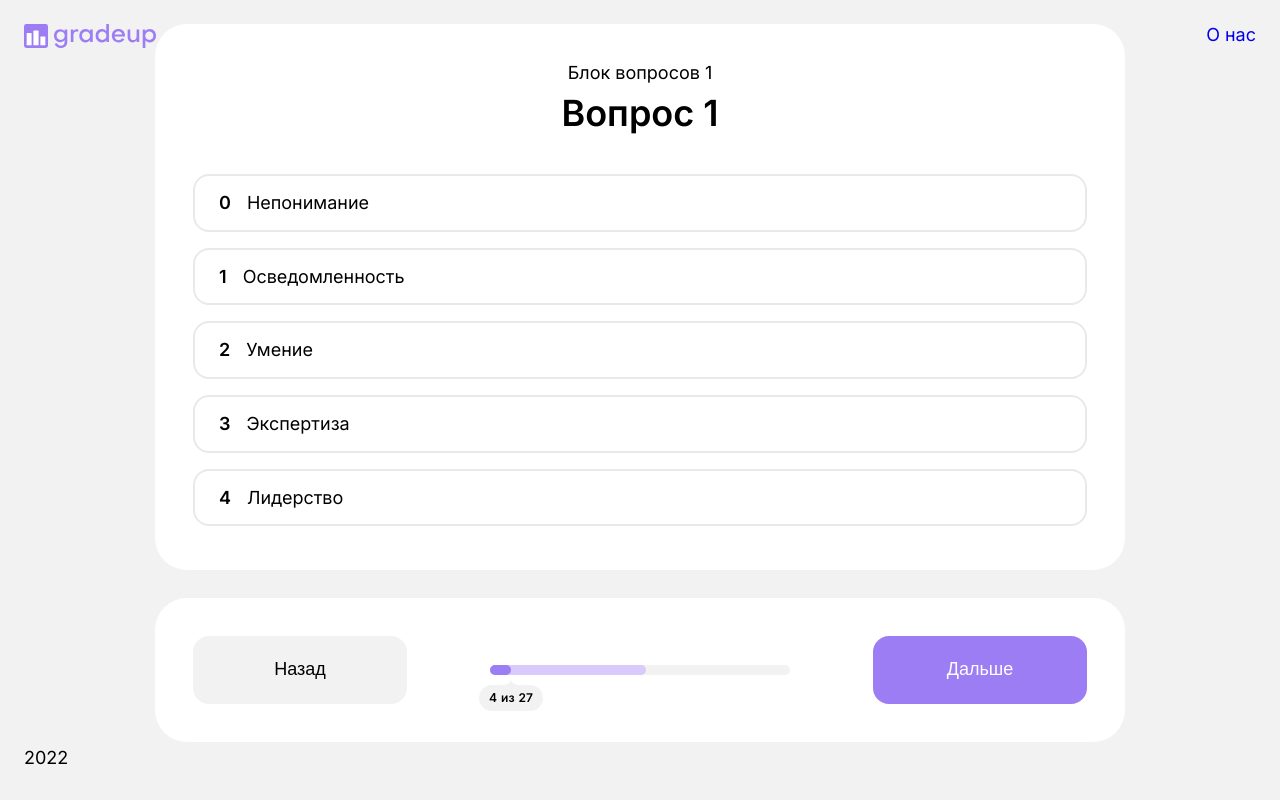
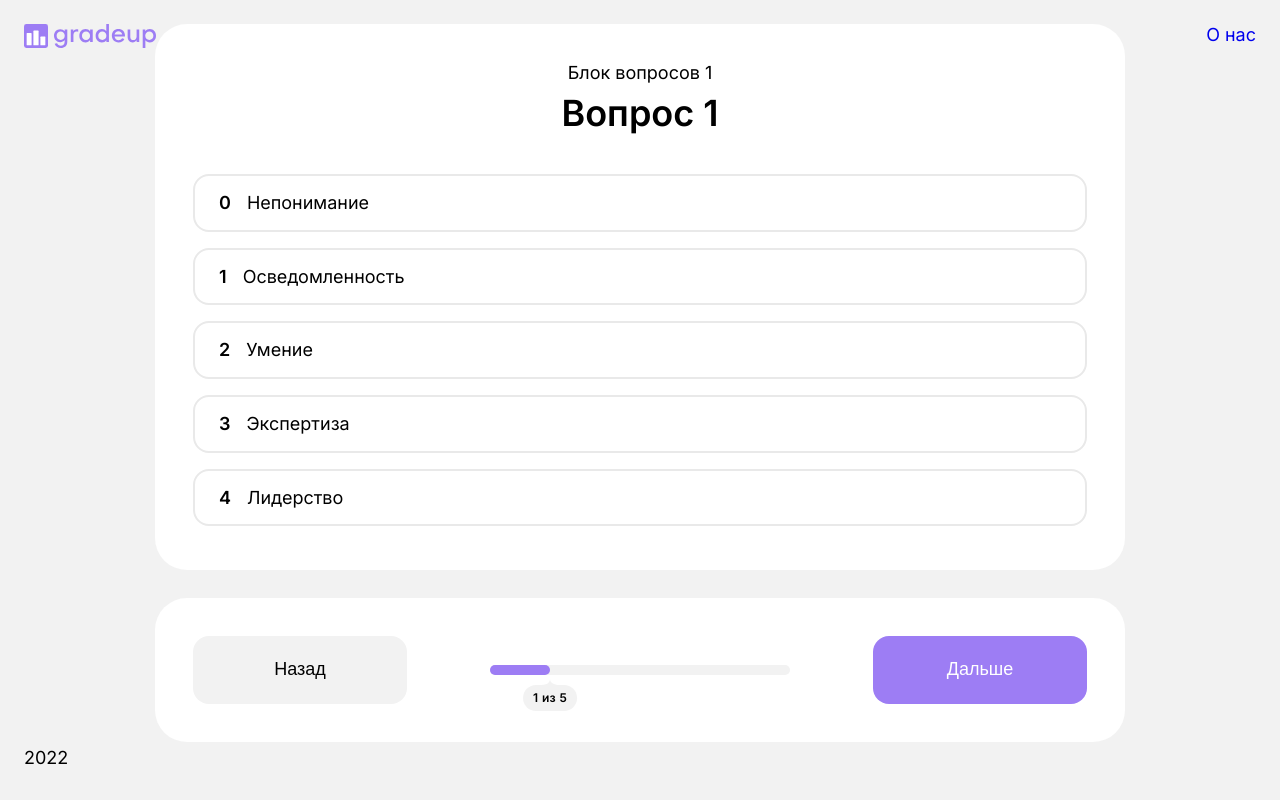
Before and after one commit to mrvotum/gradeup, an Angular app: page /questions in a window 1280 px wide. Built offline with nearby package versions, Linux system fonts and the light colour scheme.

Commit message:
Подключен прогрессбар

```diff
--- a/src/app/app.module.ts
+++ b/src/app/app.module.ts
@@ -1,5 +1,6 @@
 import { NgModule } from '@angular/core';
 import { BrowserModule } from '@angular/platform-browser';
+import { FormsModule } from '@angular/forms';
 
 import { AppRoutingModule } from './app-routing.module';
 import { AppComponent } from './app.component';
@@ -24,7 +25,8 @@ import { CardResultComponent } from './card-result/card-result.component';
   ],
   imports: [
     BrowserModule,
-    AppRoutingModule
+    AppRoutingModule,
+    FormsModule
   ],
   providers: [],
   bootstrap: [AppComponent]
--- a/src/app/card-panel/card-panel.component.html
+++ b/src/app/card-panel/card-panel.component.html
@@ -2,13 +2,13 @@
 	<button class="btn" (click)="showPrev()">Назад</button>
 	<div class="progress-bar">
 		<div class="progress-bar__wrapper">
-			<div class="progress-bar__el progress-bar__el--current" style="width: 7%;"></div>
-			<div class="progress-bar__el progress-bar__el--ready" style="width: 52%;"></div>
+			<div class="progress-bar__el progress-bar__el--current" [attr.style]="progressInfo.currentQuestionWidth" ></div>
+			<!-- <div class="progress-bar__el progress-bar__el--ready" style="width: 52%;"></div> -->
 		</div>
-		<div class="progress-bar__info" style="left: 7%;">
-			<span class="progress-bar__info-current">4</span>
+		<div class="progress-bar__info" [attr.style]="progressInfo.currentQuestionLeft">
+			<span class="progress-bar__info-current">{{ currentQuestion }}</span>
 			<span>из</span>
-			<span class="progress-bar__info-total">27</span>
+			<span id="questions-total" class="progress-bar__info-total">{{questionsCount}}</span>
 		</div>
 	</div>
 	<button class="btn btn--next" (click)="showNext()">Дальше</button>
--- a/src/app/card-panel/card-panel.component.scss
+++ b/src/app/card-panel/card-panel.component.scss
@@ -60,6 +60,7 @@
 		height: 100%;
 		width: 0;
 		border-radius: 50px;
+		transition: width 0.4s ease-in-out;
 
 		&--ready {
 			background-color: var(--color-primary--disable);
@@ -85,6 +86,7 @@
 		width: fit-content;
 		transform: translateX(-50%);
 		top: 20px;
+		transition: left 0.4s ease-in-out;
 
 		&::before {
 			position: absolute;
--- a/src/app/card-panel/card-panel.component.ts
+++ b/src/app/card-panel/card-panel.component.ts
@@ -7,21 +7,53 @@ import { Component, OnInit } from '@angular/core';
 })
 export class CardPanelComponent implements OnInit {
   cards = document.querySelectorAll('.card');
+
+  questions = document.getElementsByClassName('card');
+  questionsCount: Number = 0;
+  currentQuestion: Number = 1;
+  questionsCountPercent: Number = 0;
+  currentQuestionPercent: Number = 1;
+
+  progressInfo = {
+    currentQuestionWidth: 'width: 0%',
+    currentQuestionLeft: 'left: 0%'
+  };
+
   isQuizStarted = false;
   isFirstSearch = true;
 
   constructor() { }
 
   ngOnInit(): void {
-    document.addEventListener("DOMContentLoaded", () => {
+    document.addEventListener('DOMContentLoaded', () => {
       if (document.querySelector('body.test-started')) {
         this.isQuizStarted = !this.isQuizStarted;
+
+        if (!document.querySelector('body--results')) {
+          this.questionsCount = this.questions.length;
+
+          this.initProgressBar();
+          this.convertCountToPercent();
+        }
       }
     });
   }
 
   startQuiz() {
     this.isQuizStarted = !this.isQuizStarted;
+
+    if (!document.querySelector('body--results')) {
+      setTimeout(() => {
+        this.questions = document.getElementsByClassName('card');
+        this.questionsCount = this.questions.length;
+
+        this.initProgressBar();
+      }, 100);
+    }
+  }
+
+  initProgressBar() {
+    console.log('keke');
   }
 
   showResults() {
@@ -41,27 +73,31 @@ export class CardPanelComponent implements OnInit {
     this.changeQuestion(true);
   }
 
+  convertCountToPercent() {
+    this.questionsCountPercent = this.questionsCount;
+    this.currentQuestionPercent = Number(this.currentQuestion) * 100 / Number(this.questionsCount);
+
+    this.progressInfo.currentQuestionWidth = `width: ${this.currentQuestionPercent}%`;
+    this.progressInfo.currentQuestionLeft = `left: ${this.currentQuestionPercent}%`;
+  }
+
   changeQuestion(isNext: boolean) {
     if (this.isFirstSearch) {
       this.cards = document.querySelectorAll('.card');
       this.isFirstSearch = !this.isFirstSearch;
     }
 
-    let currentQuestion: number = 0;
-
     for (let i = 0; i < this.cards.length; i++) {
       const element = this.cards[i];
 
       if (element.getAttribute('data-current') == 'true') {
-        console.log(2);
-
         if (isNext) {
-          currentQuestion = Number(element.getAttribute('data-question-holder')) + 1;
+          this.currentQuestion = Number(element.getAttribute('data-question-holder')) + 1;
         } else {
-          currentQuestion = Number(element.getAttribute('data-question-holder')) - 1;
+          this.currentQuestion = Number(element.getAttribute('data-question-holder')) - 1;
         }
 
-        const nextQuestion = document.querySelector(`[data-question-holder="${currentQuestion}"]`);
+        const nextQuestion = document.querySelector(`[data-question-holder='${this.currentQuestion}']`);
 
         if (nextQuestion) {
           element.setAttribute('data-current', 'false');
@@ -69,8 +105,6 @@ export class CardPanelComponent implements OnInit {
 
           nextQuestion?.classList.remove('card--hidden');
           nextQuestion?.setAttribute('data-current', 'true');
-
-          console.log(nextQuestion);
 
           if (nextQuestion?.getAttribute('data-last') == 'true') {
             // Показываем кнопку с результатами
@@ -83,9 +117,13 @@ export class CardPanelComponent implements OnInit {
           }
 
         } else {
-          console.error(`Вопрос под номером '${currentQuestion}' не найден`);
+          console.error(`Вопрос под номером '${this.currentQuestion}' не найден`);
+
+          // И возвращаем счётчик обратно
+          this.currentQuestion = Number(element.getAttribute('data-question-holder'));
         }
 
+        this.convertCountToPercent();
         return;
       }
     }
```
